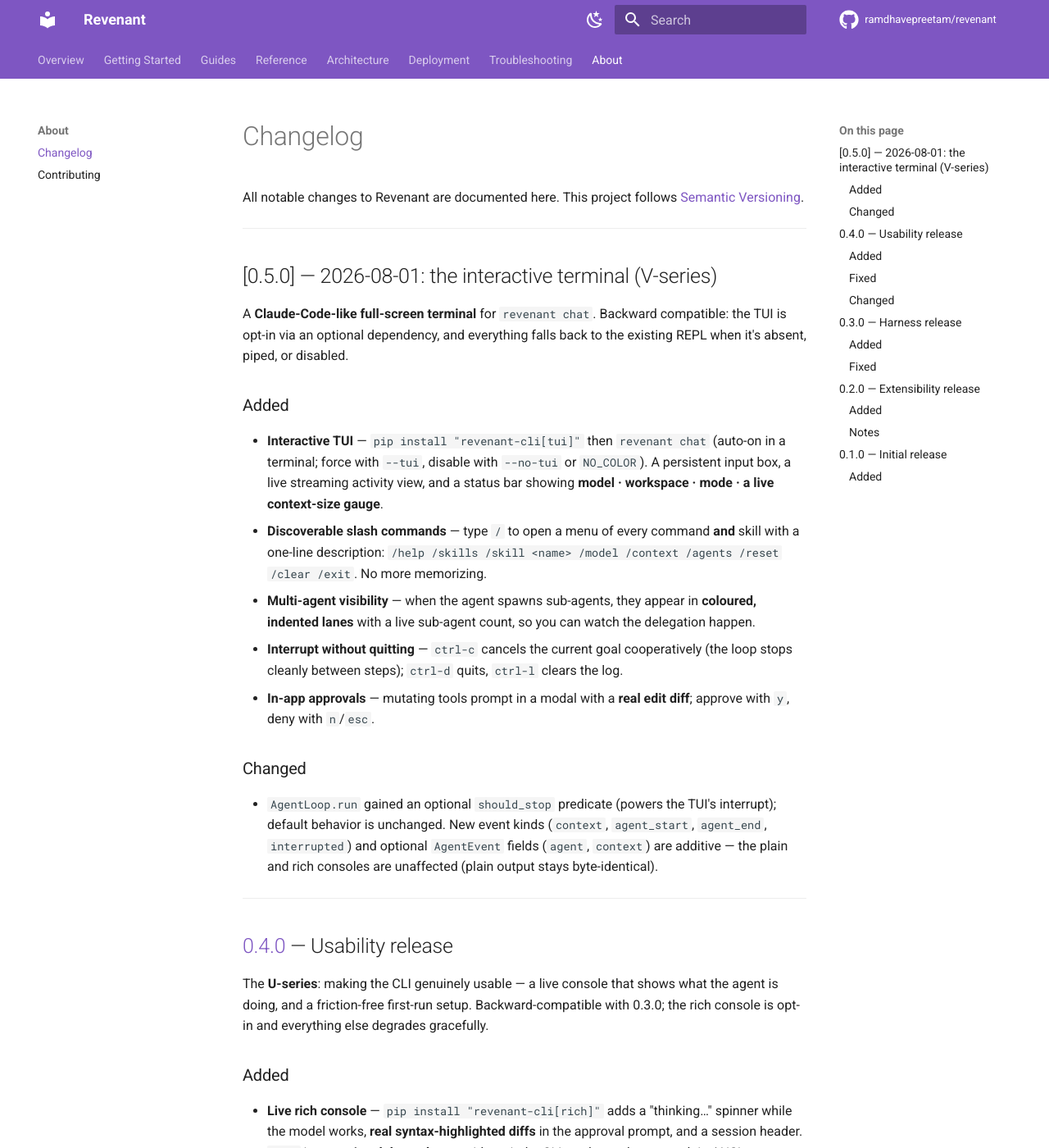
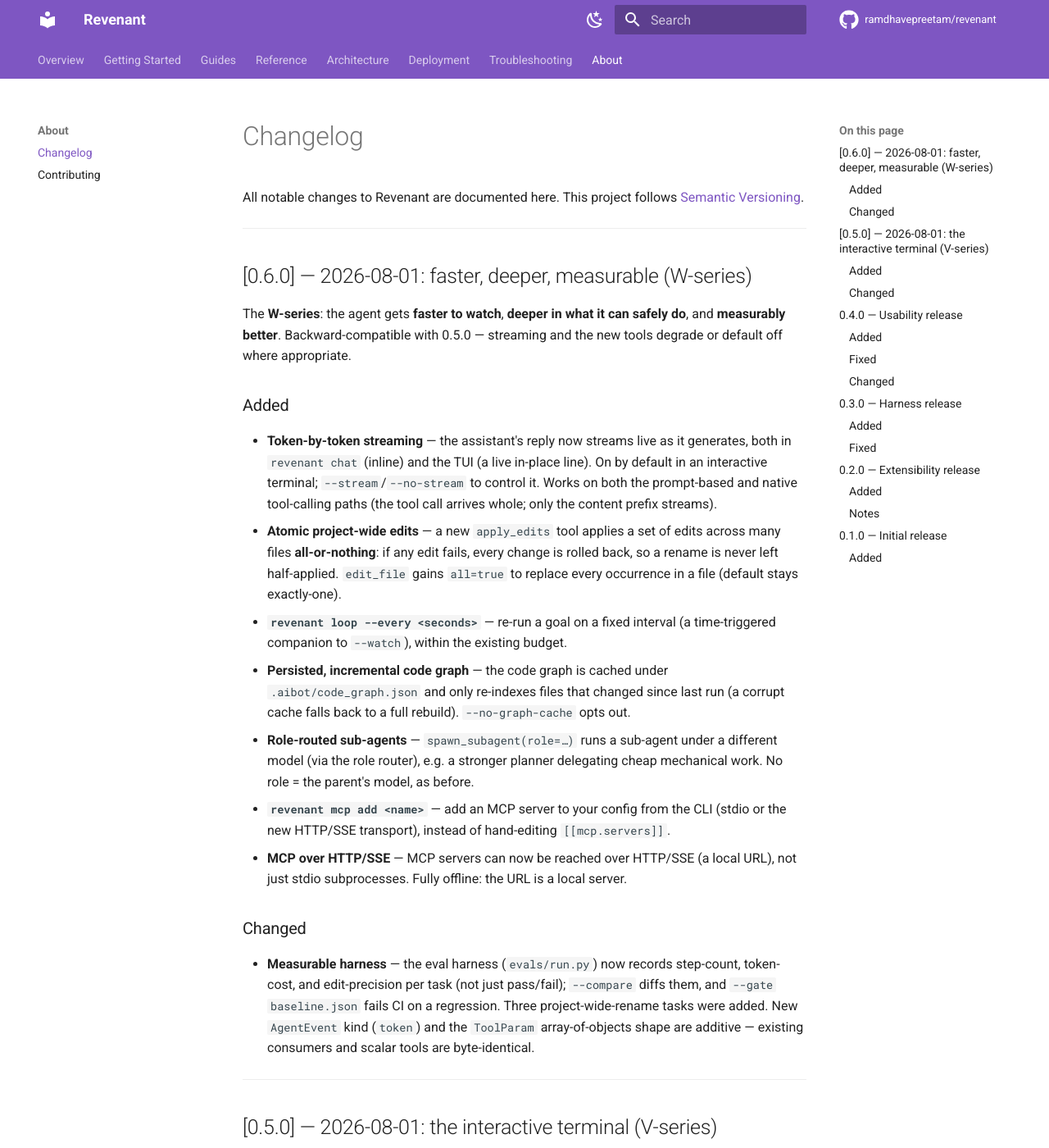
Before and after one commit to ramdhavepreetam/revenant, an MkDocs documentation site: the page built from docs_site/about/changelog.md, in a window 1280 px wide and 1400 px high. Shown: the whole window at 82% size. Built offline with MkDocs 1.6.1 and Material for MkDocs 9.7.7, drawn with Linux system fonts in a browser that asks for light colours; comment, search, counter and statistics services are not loaded.

Commit message:
Release 0.6.0: faster, deeper, measurable (W-series)
Bump all three packages 0.5.0 -> 0.6.0 for the W-series: token-by-token
streaming (chat + TUI), atomic multi-file apply_edits + edit_file replace_all,
loop --every, a persisted/incremental code-graph cache, role-routed sub-agents,
mcp add + MCP HTTP/SSE transport, and a measurable eval harness (step/token/
edit-precision metrics + a regression gate). A minor bump — substantial new,
backward-compatible capability; streaming defaults on only in an interactive TTY.

- Version 0.6.0 on nerva-core / nerva-agent / revenant-cli; inter-package deps
  pinned >=0.6.0. The [tui] and [rich] extras are preserved.
- Changelog: [0.6.0] added (2026-08-01). ADR-0018 -> Implemented (released);
  roadmap README banner flipped to releasing.

Verified: 657 tests + mkdocs --strict green; make build + make check (twine)
PASS for all 6 dists at 0.6.0.

Co-Authored-By: Claude Opus 4.8 <noreply@anthropic.com>
Claude-Session: https://claude.ai/code/session_01LMdFxTkUq37j3CJsJXE7mH

```diff
--- a/docs_site/about/changelog.md
+++ b/docs_site/about/changelog.md
@@ -2,6 +2,47 @@
 
 All notable changes to Revenant are documented here. This project follows
 [Semantic Versioning](https://semver.org/).
+
+---
+
+## [0.6.0] — 2026-08-01: faster, deeper, measurable (W-series)
+
+The **W-series**: the agent gets **faster to watch**, **deeper in what it can
+safely do**, and **measurably better**. Backward-compatible with 0.5.0 — streaming
+and the new tools degrade or default off where appropriate.
+
+### Added
+
+- **Token-by-token streaming** — the assistant's reply now streams live as it
+  generates, both in `revenant chat` (inline) and the TUI (a live in-place line).
+  On by default in an interactive terminal; `--stream`/`--no-stream` to control it.
+  Works on both the prompt-based and native tool-calling paths (the tool call
+  arrives whole; only the content prefix streams).
+- **Atomic project-wide edits** — a new `apply_edits` tool applies a set of edits
+  across many files **all-or-nothing**: if any edit fails, every change is rolled
+  back, so a rename is never left half-applied. `edit_file` gains `all=true` to
+  replace every occurrence in a file (default stays exactly-one).
+- **`revenant loop --every <seconds>`** — re-run a goal on a fixed interval (a
+  time-triggered companion to `--watch`), within the existing budget.
+- **Persisted, incremental code graph** — the code graph is cached under
+  `.aibot/code_graph.json` and only re-indexes files that changed since last run
+  (a corrupt cache falls back to a full rebuild). `--no-graph-cache` opts out.
+- **Role-routed sub-agents** — `spawn_subagent(role=…)` runs a sub-agent under a
+  different model (via the role router), e.g. a stronger planner delegating cheap
+  mechanical work. No role = the parent's model, as before.
+- **`revenant mcp add <name>`** — add an MCP server to your config from the CLI
+  (stdio or the new HTTP/SSE transport), instead of hand-editing `[[mcp.servers]]`.
+- **MCP over HTTP/SSE** — MCP servers can now be reached over HTTP/SSE (a local
+  URL), not just stdio subprocesses. Fully offline: the URL is a local server.
+
+### Changed
+
+- **Measurable harness** — the eval harness (`evals/run.py`) now records
+  step-count, token-cost, and edit-precision per task (not just pass/fail);
+  `--compare` diffs them, and `--gate baseline.json` fails CI on a regression.
+  Three project-wide-rename tasks were added. New `AgentEvent` kind (`token`) and
+  the `ToolParam` array-of-objects shape are additive — existing consumers and
+  scalar tools are byte-identical.
 
 ---
 
```
Also changed, not shown: docs/adr/0018-w-series-strategy.md (+2 -2 lines), docs/adr/README.md (+1 -1 lines), 3 other files.
